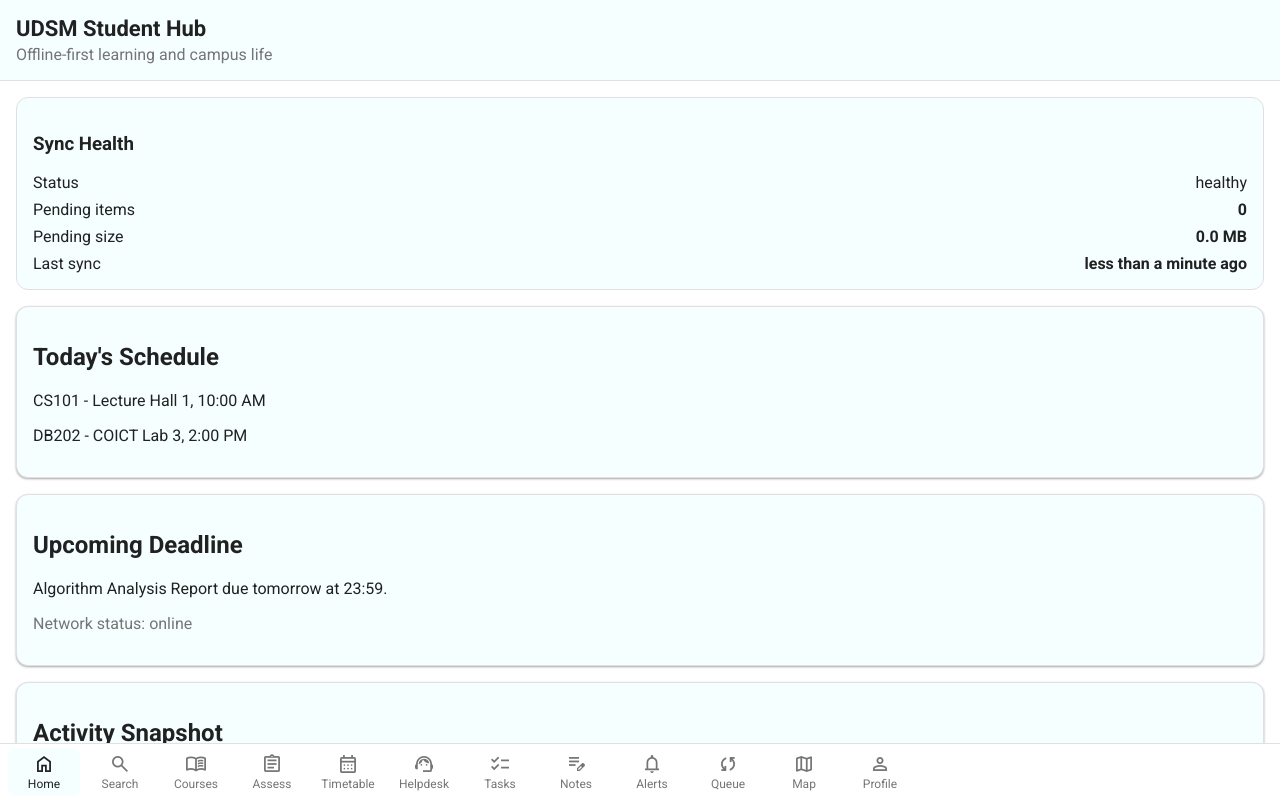
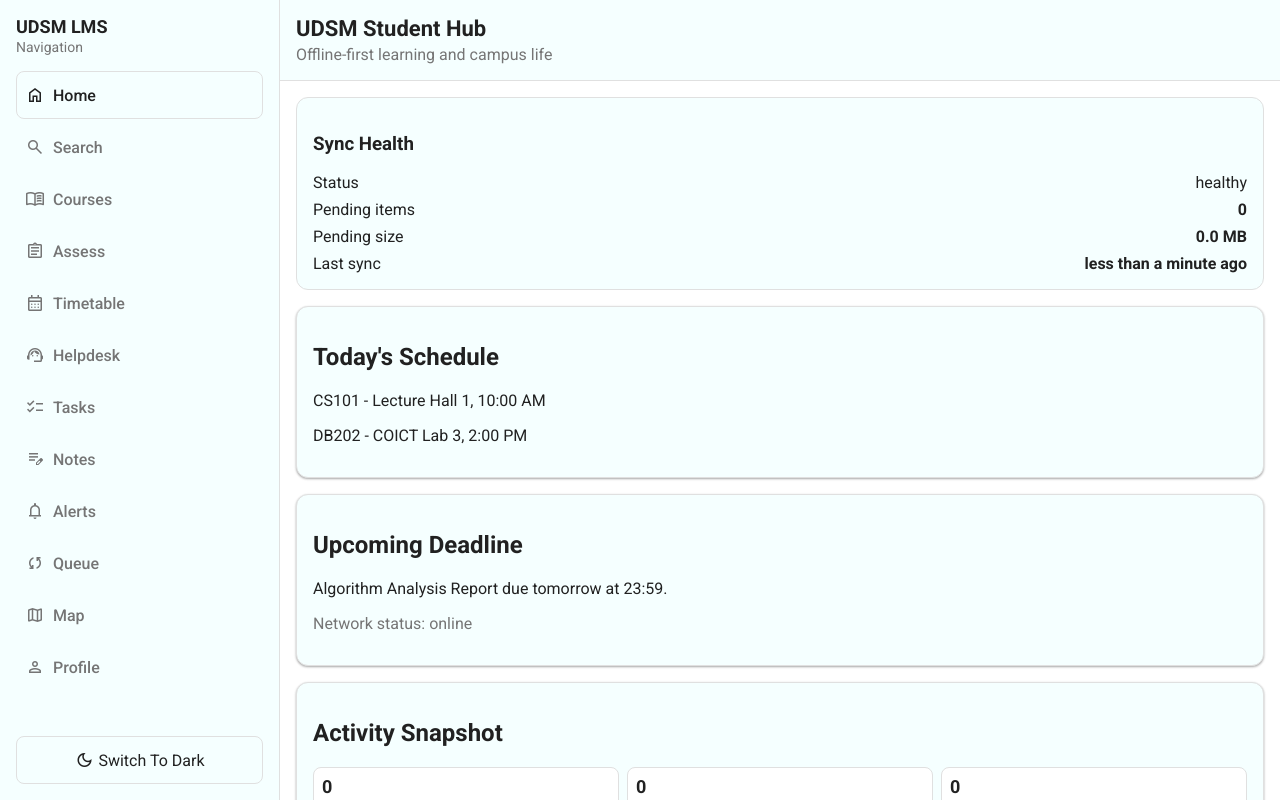
Before and after one commit to sulemsaba/lms, a React (Vite) app in the folder frontend/: page /login in a window 1280 px wide. Both pictures are taken after a click on the button "Continue In Demo Mode". Shown: the top 800 px of the page. Built offline with nearby package versions, Linux system fonts and the light colour scheme; no server answers.

Commit message:
add role

```diff
--- a/frontend/src/App.tsx
+++ b/frontend/src/App.tsx
@@ -9,12 +9,14 @@ import {
   syncWithExponentialBackoff
 } from "@/services/sync/backgroundSync";
 import { useSyncStore } from "@/stores/syncStore";
+import { useThemeStore } from "@/stores/themeStore";
 
 /**
  * Root app component binding routing and offline sync wiring.
  */
 export default function App() {
   const setSyncStatus = useSyncStore((state) => state.setSyncStatus);
+  const theme = useThemeStore((state) => state.theme);
 
   useEffect(() => {
     registerServiceWorker();
@@ -47,5 +49,10 @@ export default function App() {
     };
   }, [setSyncStatus]);
 
+  useEffect(() => {
+    document.documentElement.setAttribute("data-theme", theme);
+    document.documentElement.style.colorScheme = theme;
+  }, [theme]);
+
   return <RouterProvider router={router} />;
 }
--- a/frontend/src/components/layout/AppShell.module.css
+++ b/frontend/src/components/layout/AppShell.module.css
@@ -1,19 +1,23 @@
 .shell {
-  --bottom-nav-height: 120px;
+  display: grid;
+  grid-template-columns: 280px minmax(0, 1fr);
   min-height: 100vh;
   background: var(--color-background);
 }
 
+.mainPanel {
+  min-width: 0;
+}
+
 .content {
   padding: var(--spacing-md);
-  padding-bottom: calc(var(--bottom-nav-height) + var(--spacing-md));
   display: grid;
   gap: var(--spacing-md);
 }
 
 .impersonationBanner {
   border: 1px solid var(--color-warning);
-  background: #fff8e1;
+  background: color-mix(in srgb, var(--color-warning) 14%, var(--color-surface));
   border-radius: var(--border-radius-md);
   padding: var(--spacing-sm);
   display: grid;
@@ -23,3 +27,9 @@
 .impersonationBanner p {
   margin: 0;
 }
+
+@media (max-width: 900px) {
+  .shell {
+    grid-template-columns: 1fr;
+  }
+}
--- a/frontend/src/components/layout/AppShell.tsx
+++ b/frontend/src/components/layout/AppShell.tsx
@@ -41,6 +41,8 @@ export default function AppShell() {
 
   return (
     <div className={styles.shell}>
+      <BottomNav />
+      <div className={styles.mainPanel}>
         <Header title={portalTitle} subtitle={portalSubtitle} />
         <main className={styles.content}>
           {impersonatedRoleCode ? (
@@ -60,7 +62,7 @@ export default function AppShell() {
           ) : null}
           <Outlet />
         </main>
-      <BottomNav />
+      </div>
     </div>
   );
 }
--- a/frontend/src/components/layout/BottomNav.module.css
+++ b/frontend/src/components/layout/BottomNav.module.css
@@ -1,10 +1,97 @@
 .container {
-  position: fixed;
-  bottom: 0;
-  left: 0;
-  right: 0;
-  background: #fff;
-  border-top: 1px solid var(--color-border);
-  padding: var(--spacing-xs) var(--spacing-sm) calc(var(--spacing-xs) + env(safe-area-inset-bottom));
-  z-index: 20;
+  height: 100vh;
+  position: sticky;
+  top: 0;
+  display: flex;
+  flex-direction: column;
+  gap: var(--spacing-md);
+  padding: var(--spacing-md);
+  background: var(--color-surface);
+  border-right: 1px solid var(--color-border);
+  overflow: hidden;
 }
+
+.brand {
+  display: grid;
+  gap: 2px;
+}
+
+.brandTitle {
+  margin: 0;
+  font-size: var(--font-size-lg);
+  font-weight: 700;
+}
+
+.brandSubtitle {
+  margin: 0;
+  color: var(--color-text-secondary);
+  font-size: var(--font-size-sm);
+}
+
+.nav {
+  display: grid;
+  gap: var(--spacing-xs);
+  overflow-y: auto;
+}
+
+.link {
+  min-height: var(--touch-target-min);
+  border-radius: var(--border-radius-md);
+  border: 1px solid transparent;
+  padding: 0 var(--spacing-sm);
+  display: flex;
+  align-items: center;
+  gap: var(--spacing-sm);
+  color: var(--color-text-secondary);
+  font-weight: 500;
+}
+
+.active {
+  color: var(--color-text-primary);
+  background: var(--color-secondary);
+  border-color: var(--color-border);
+}
+
+.footer {
+  margin-top: auto;
+}
+
+.themeToggle {
+  width: 100%;
+  min-height: var(--touch-target-min);
+  border-radius: var(--border-radius-md);
+  border: 1px solid var(--color-border);
+  background: var(--color-elevated);
+  color: var(--color-text-primary);
+  padding: 0 var(--spacing-sm);
+  display: flex;
+  align-items: center;
+  justify-content: center;
+  gap: var(--spacing-xs);
+  cursor: pointer;
+}
+
+@media (max-width: 900px) {
+  .container {
+    position: static;
+    height: auto;
+    border-right: none;
+    border-bottom: 1px solid var(--color-border);
+  }
+
+  .nav {
+    display: flex;
+    overflow-x: auto;
+    overflow-y: hidden;
+    padding-bottom: var(--spacing-xs);
+  }
+
+  .link {
+    flex: 0 0 auto;
+    white-space: nowrap;
+  }
+
+  .footer {
+    margin-top: 0;
+  }
+}
--- a/frontend/src/components/layout/BottomNav.tsx
+++ b/frontend/src/components/layout/BottomNav.tsx
@@ -1,24 +1,51 @@
+import { NavLink } from "react-router-dom";
 import { useMemo } from "react";
 import { buildNavItems } from "@/features/auth/roleAccess";
-import TabBar from "@/components/ui/TabBar";
+import Icon from "@/components/ui/Icon";
 import {
   selectEffectivePermissions,
   selectEffectiveRoleCodes,
   useAuthStore
 } from "@/stores/authStore";
+import { useThemeStore } from "@/stores/themeStore";
 import styles from "./BottomNav.module.css";
 
 /**
- * Fixed mobile-first bottom navigation.
+ * Primary shell navigation rendered as a side rail.
  */
 export default function BottomNav() {
   const roleCodes = useAuthStore(selectEffectiveRoleCodes);
   const permissions = useAuthStore(selectEffectivePermissions);
   const items = useMemo(() => buildNavItems(roleCodes, permissions), [roleCodes, permissions]);
+  const theme = useThemeStore((state) => state.theme);
+  const toggleTheme = useThemeStore((state) => state.toggleTheme);
+  const nextThemeLabel = theme === "dark" ? "Switch To Light" : "Switch To Dark";
 
   return (
-    <div className={styles.container} data-testid="bottom-nav">
-      <TabBar items={items} />
-    </div>
+    <aside className={styles.container} data-testid="side-nav">
+      <div className={styles.brand}>
+        <p className={styles.brandTitle}>UDSM LMS</p>
+        <p className={styles.brandSubtitle}>Navigation</p>
+      </div>
+      <nav className={styles.nav} aria-label="Side navigation">
+        {items.map((item) => (
+          <NavLink
+            key={item.path}
+            to={item.path}
+            end={item.path === "/"}
+            className={({ isActive }) => `${styles.link} ${isActive ? styles.active : ""}`.trim()}
+          >
+            <Icon name={item.icon} size={20} />
+            <span>{item.label}</span>
+          </NavLink>
+        ))}
+      </nav>
+      <div className={styles.footer}>
+        <button type="button" className={styles.themeToggle} onClick={toggleTheme}>
+          <Icon name={theme === "dark" ? "light_mode" : "dark_mode"} size={20} />
+          <span>{nextThemeLabel}</span>
+        </button>
+      </div>
+    </aside>
   );
 }
--- /dev/null
+++ b/frontend/src/stores/themeStore.ts
@@ -0,0 +1,24 @@
+import { create } from "zustand";
+import { createJSONStorage, persist } from "zustand/middleware";
+
+export type ThemeMode = "light" | "dark";
+
+interface ThemeState {
+  theme: ThemeMode;
+  setTheme: (theme: ThemeMode) => void;
+  toggleTheme: () => void;
+}
+
+export const useThemeStore = create<ThemeState>()(
+  persist(
+    (set, get) => ({
+      theme: "light",
+      setTheme: (theme) => set({ theme }),
+      toggleTheme: () => set({ theme: get().theme === "dark" ? "light" : "dark" })
+    }),
+    {
+      name: "theme-storage",
+      storage: createJSONStorage(() => localStorage)
+    }
+  )
+);
```
Lines whose indentation alone changed are shown as unchanged.
